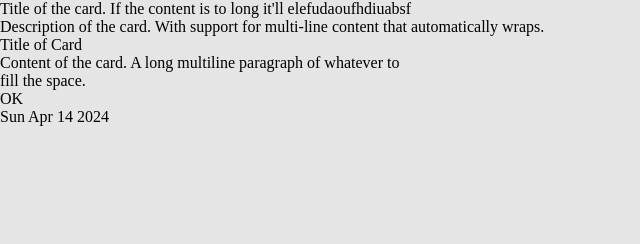
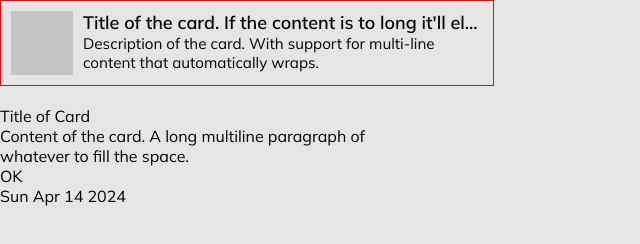
Before and after one commit to Amnesiac9/CS247-Homework-02, a website: page src/index.html in a window 1280 px wide. Shown: the whole page, without its empty margins (0-640 px from the left). Drawn offline with Linux system fonts and the light colour scheme.

Commit message:
First card done

```diff
--- a/src/index.html
+++ b/src/index.html
@@ -14,11 +14,16 @@
 <body>
     <div class="card-small">
         <div class="grey-square-medium"></div>
-        <div class="text-title-small">Title of the card. If the content is to long it'll elefudaoufhdiuabsf</div>
-        <div class="text-small">
-            Description of the card. With support for multi-line content that automatically wraps.
+        <div class="text-area">
+            <div class="text-title-small">Title of the card. If the content is to long it'll elefudaoufhdiuabsf</div>
+            <div class="text-small">
+                Description of the card. With support for multi-line content that automatically wraps.
+
+            </div>
         </div>
     </div>
+
+    <br>
 
     <div class="card-large">
         <div class="text-title">Title of Card</div>
--- a/src/styles.css
+++ b/src/styles.css
@@ -3,6 +3,7 @@ body {
     margin: 0;
     padding: 0;
     background-color: #E5E5E5;
+    font-family: Mulish;
 }
 
 .card-large {
@@ -10,3 +11,47 @@ body {
     max-height: 466px;
 
 }
+
+
+.card-small {
+    border: solid red 1px;
+    display: flex;
+    max-width: 472px;
+    padding: 10px
+}
+
+.grey-square-medium {
+    display: inline-block;
+    background-color: #C4C4C4;
+    width: 64px;
+    height: 64px;
+    margin-right: 10px;
+}
+
+.text-area {
+    flex: 1;
+
+}
+
+.text-title-small {
+    font-size: 18px;
+    font-weight: 600;
+    font-style: bold;
+    overflow: hidden;
+    text-overflow: ellipsis;
+    /* Makes the square disappear unless we set a max width */
+    white-space: nowrap;
+    max-width: 400px;
+    text-align: top;
+
+    /* Enable this if the title needs to be moved higher as show in the figma example */
+    /* margin-top: -4px;  */
+
+    /* line-height: 14px; */
+    /* max-height: 20px; */
+}
+
+.text-small {
+    font-weight: 400;
+    font-size: 0.95em
+}
```
